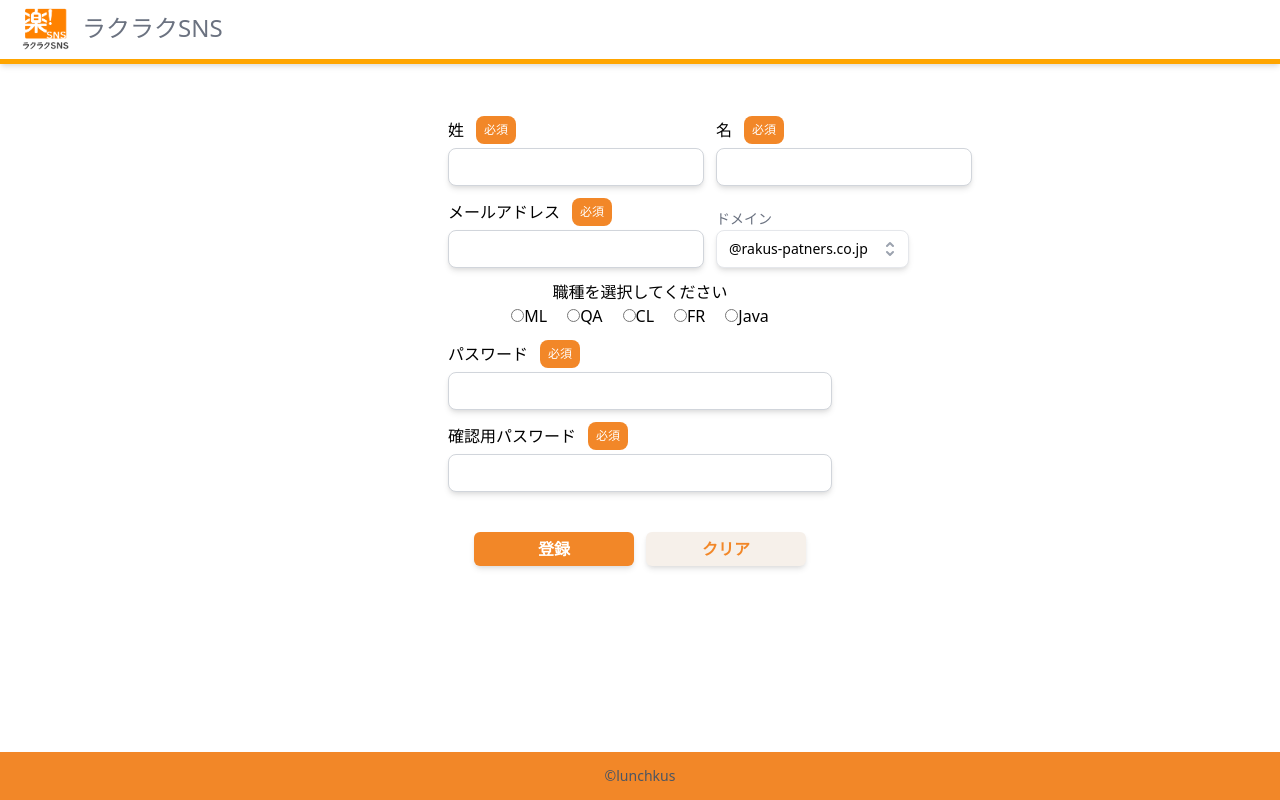
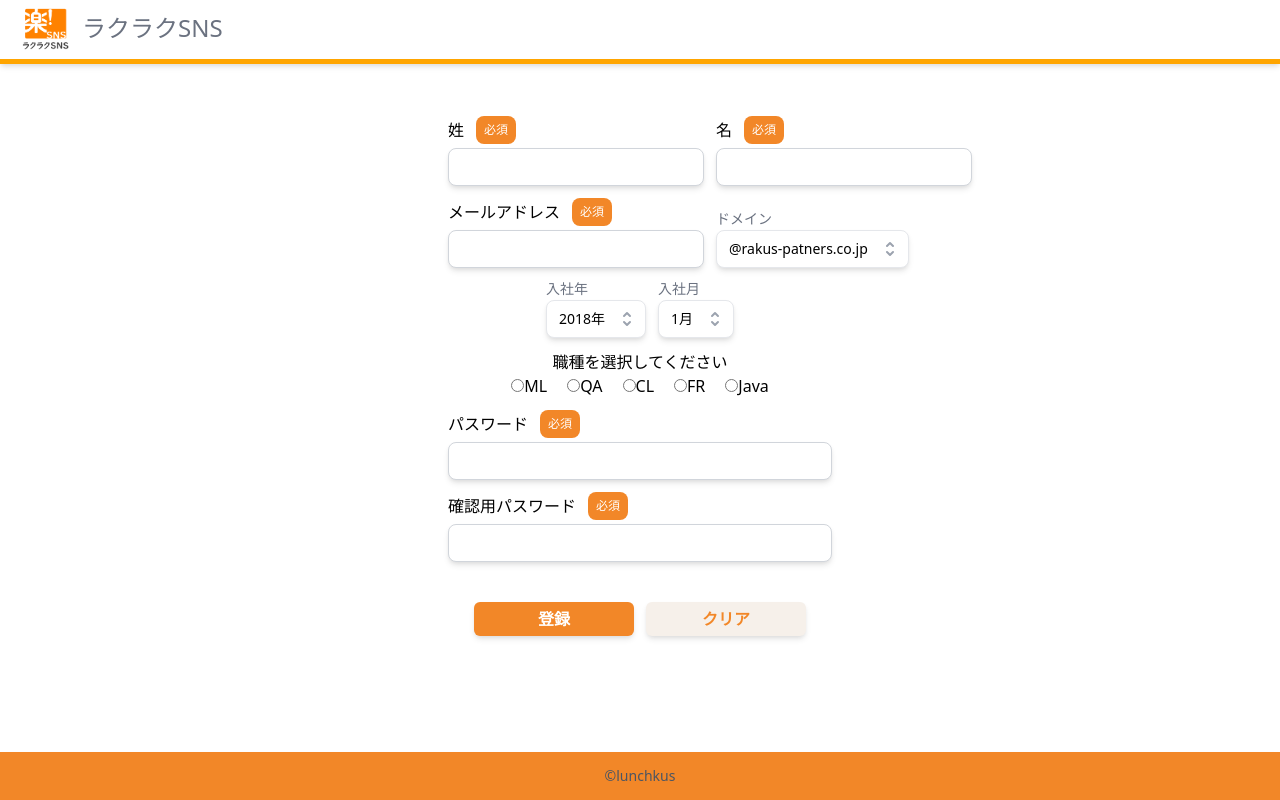
Before and after one commit to suzu1997/rakus-sns-app, a Next.js app: page /singup in a window 1280 px wide. Built offline with nearby package versions, Linux system fonts and the light colour scheme.

Commit message:
コメントの追加

```diff
--- a/src/pages/singup.tsx
+++ b/src/pages/singup.tsx
@@ -2,13 +2,30 @@ import { useCallback, useState } from "react";
 import { TextInput } from "../components/TextInput";
 import { Button } from "../components/Button";
 import { SelectBox } from "../components/SelectBox";
-import { Radio } from "../components/radio";
+import { Radio } from "../components/Radio";
 import Router from "next/router";
 
 const SingUp = () => {
+  //メールアドレスのドメイン選択肢
   const options = [
     { id: "1", name: "@rakus-patners.co.jp" },
     { id: "2", name: "@rakus.co.jp" },
+  ];
+  //入社年の選択肢
+  const hireYear = [
+    { id: "2018", name: "2018年" },
+    { id: "2019", name: "2019年" },
+    { id: "2020", name: "2020年" },
+    { id: "2021", name: "2021年" },
+    { id: "2022", name: "2022年" },
+    { id: "2023", name: "2023年" },
+  ];
+  //入社月の選択肢
+  const hireMonth = [
+    { id: "1", name: "1月" },
+    { id: "4", name: "4月" },
+    { id: "7", name: "7月" },
+    { id: "10", name: "10月" },
   ];
 
   const [firstName, setFirstName] = useState<string>("");
@@ -18,6 +35,12 @@ const SingUp = () => {
   const [passwordConf, setPasswordConf] = useState<string>("");
 
   const [selectValue, setSelectValue] = useState<string>(options[0].name);
+  const [selectHireYearValue, setSelectHireYearValue] = useState<string>(
+    hireYear[0].name,
+  );
+  const [selectHireMonthValue, setSelectHireMonthValue] = useState<string>(
+    hireMonth[0].name,
+  );
 
   const inputFirstNameValue = useCallback(
     (e) => {
@@ -100,6 +123,24 @@ const SingUp = () => {
           />
         </div>
       </div>
+      <div className="flex gap-3">
+        <div className="mt-2">
+          <SelectBox
+            label="入社年"
+            value={selectHireYearValue}
+            select={setSelectHireYearValue}
+            options={hireYear}
+          />
+        </div>
+        <div className="mt-2">
+          <SelectBox
+            label="入社月"
+            value={selectHireMonthValue}
+            select={setSelectHireMonthValue}
+            options={hireMonth}
+          />
+        </div>
+      </div>
       <div className="mt-3">職種を選択してください</div>
       <div className="flex gap-5">
         <Radio value="ML" />
```
